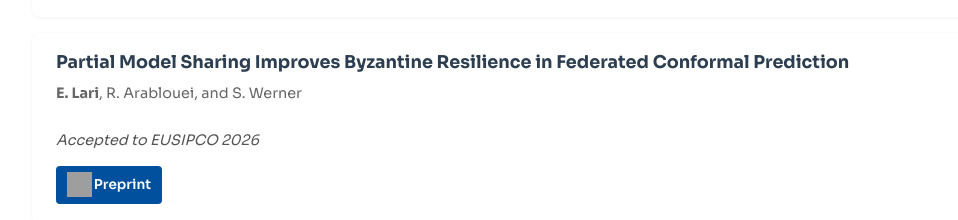
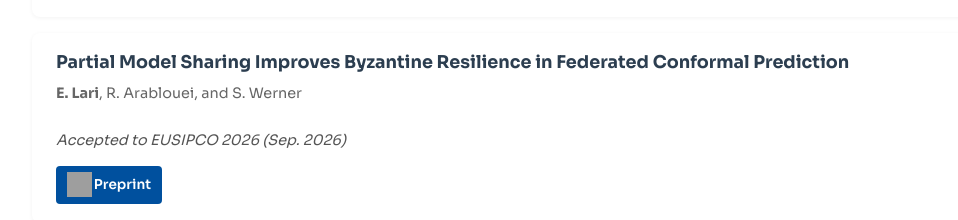
Before and after one commit to ehsan-lari/ehsan-lari.github.io, a website: page index.html in a window 1280 px wide. Shown: the part 1928-2148 px from the top of the page, without its empty margins (90-1048 px from the left). Drawn offline with nearby package versions, Linux system fonts and the light colour scheme; grey boxes are pictures that could not be loaded.

Commit message:
Update index.html

```diff
--- a/index.html
+++ b/index.html
@@ -158,7 +158,7 @@
             <p>
 				<span style="font-weight: bold;">E. Lari</span>, R. Arablouei, and S. Werner
 			</p>
-            <em>Accepted to EUSIPCO 2026</em>
+            <em>Accepted to EUSIPCO 2026 (Sep. 2026)</em>
           </div>
 		  <div class="pub-links">
             <a
```
